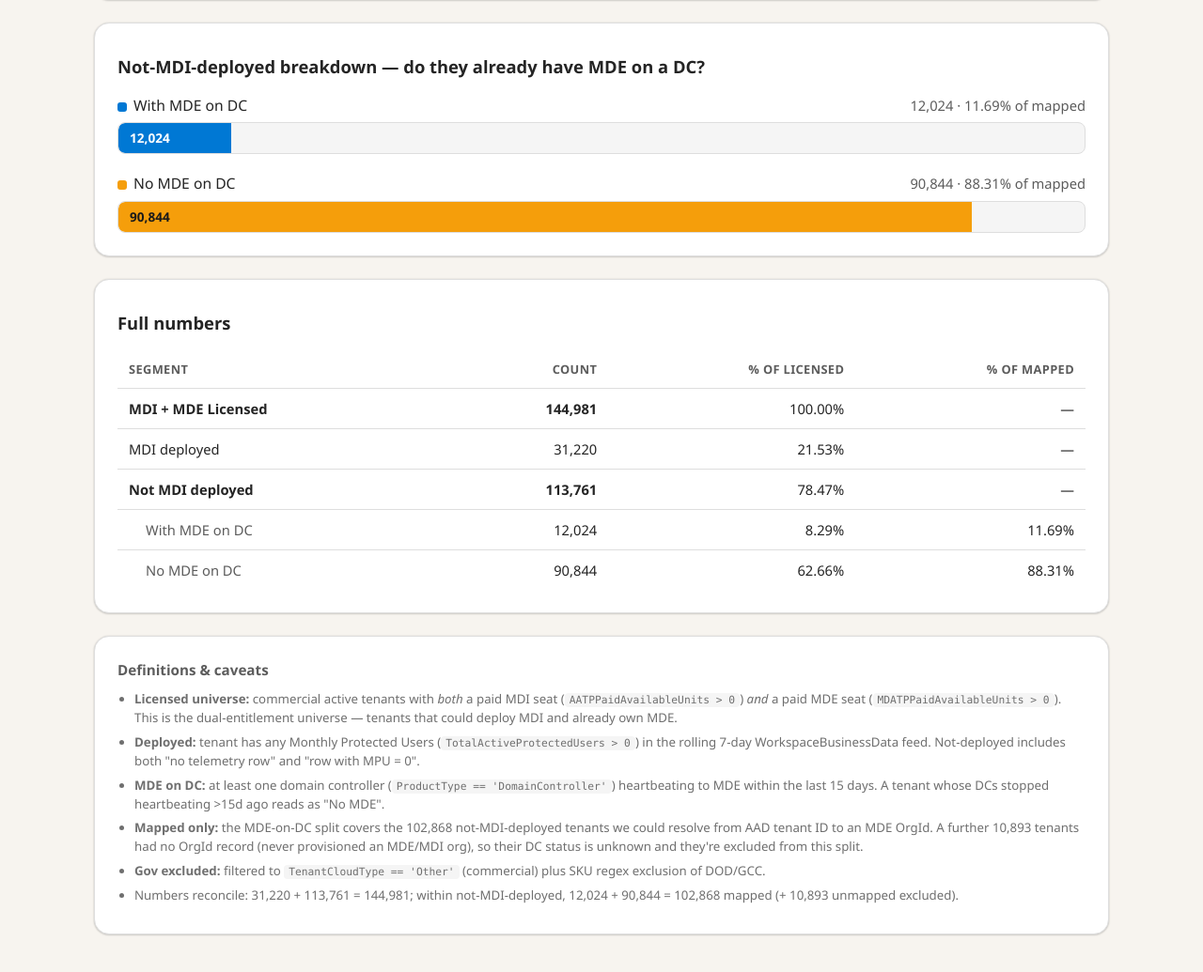
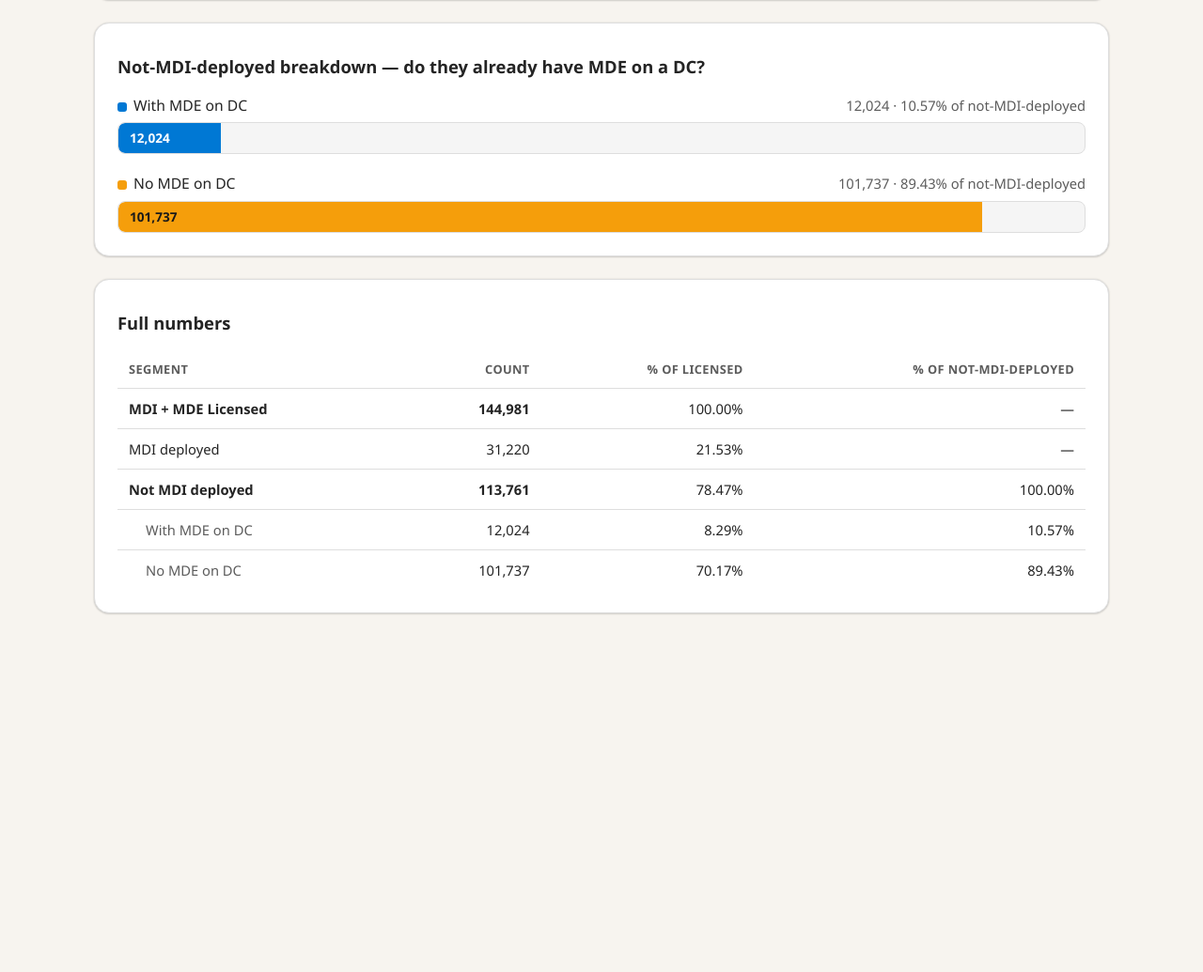
Before and after one commit to rlitinsky/mdi-deploy-funnel, a plain HTML site: page index.html in a window 1280 px wide. Shown: the part 521-1556 px from the top of the page at 94% size. After the commit the page ends 1262 px from the top, so only its background shows below. Drawn offline with Linux system fonts and the light colour scheme.

Commit message:
Fold unmapped into No MDE; remove definitions panel
Co-authored-by: Copilot <223556219+Copilot@users.noreply.github.com>

```diff
--- a/index.html
+++ b/index.html
@@ -170,12 +170,12 @@ code { font-family: Consolas, "Courier New", Courier, monospace; background: var
   <div class="panel">
     <div class="section-title">Not-MDI-deployed breakdown — do they already have MDE on a DC?</div>
     <div class="bar-row">
-      <div class="bar-head"><span class="name"><span class="legend-dot" style="background:var(--cp-link)"></span>With MDE on DC</span><span class="num">12,024 · 11.69% of mapped</span></div>
-      <div class="bar-track"><div class="bar-fill fill-mde" style="width:11.69%">12,024</div></div>
+      <div class="bar-head"><span class="name"><span class="legend-dot" style="background:var(--cp-link)"></span>With MDE on DC</span><span class="num">12,024 · 10.57% of not-MDI-deployed</span></div>
+      <div class="bar-track"><div class="bar-fill fill-mde" style="width:10.57%">12,024</div></div>
     </div>
     <div class="bar-row">
-      <div class="bar-head"><span class="name"><span class="legend-dot" style="background:var(--cp-warning)"></span>No MDE on DC</span><span class="num">90,844 · 88.31% of mapped</span></div>
-      <div class="bar-track"><div class="bar-fill fill-nomde" style="width:88.31%">90,844</div></div>
+      <div class="bar-head"><span class="name"><span class="legend-dot" style="background:var(--cp-warning)"></span>No MDE on DC</span><span class="num">101,737 · 89.43% of not-MDI-deployed</span></div>
+      <div class="bar-track"><div class="bar-fill fill-nomde" style="width:89.43%">101,737</div></div>
     </div>
   </div>
 
@@ -183,28 +183,16 @@ code { font-family: Consolas, "Courier New", Courier, monospace; background: var
     <div class="section-title">Full numbers</div>
     <table>
       <thead>
-        <tr><th>Segment</th><th class="num">Count</th><th class="num">% of Licensed</th><th class="num">% of Mapped</th></tr>
+        <tr><th>Segment</th><th class="num">Count</th><th class="num">% of Licensed</th><th class="num">% of Not-MDI-deployed</th></tr>
       </thead>
       <tbody>
         <tr><td><strong>MDI + MDE Licensed</strong></td><td class="num"><strong>144,981</strong></td><td class="num">100.00%</td><td class="num">—</td></tr>
         <tr><td>MDI deployed</td><td class="num">31,220</td><td class="num">21.53%</td><td class="num">—</td></tr>
-        <tr><td><strong>Not MDI deployed</strong></td><td class="num"><strong>113,761</strong></td><td class="num">78.47%</td><td class="num">—</td></tr>
-        <tr class="indent"><td>With MDE on DC</td><td class="num">12,024</td><td class="num">8.29%</td><td class="num">11.69%</td></tr>
-        <tr class="indent"><td>No MDE on DC</td><td class="num">90,844</td><td class="num">62.66%</td><td class="num">88.31%</td></tr>
+        <tr><td><strong>Not MDI deployed</strong></td><td class="num"><strong>113,761</strong></td><td class="num">78.47%</td><td class="num">100.00%</td></tr>
+        <tr class="indent"><td>With MDE on DC</td><td class="num">12,024</td><td class="num">8.29%</td><td class="num">10.57%</td></tr>
+        <tr class="indent"><td>No MDE on DC</td><td class="num">101,737</td><td class="num">70.17%</td><td class="num">89.43%</td></tr>
       </tbody>
     </table>
-  </div>
-
-  <div class="panel notes">
-    <h3>Definitions &amp; caveats</h3>
-    <ul>
-      <li><strong>Licensed universe:</strong> commercial active tenants with <em>both</em> a paid MDI seat (<code>AATPPaidAvailableUnits &gt; 0</code>) <em>and</em> a paid MDE seat (<code>MDATPPaidAvailableUnits &gt; 0</code>). This is the dual-entitlement universe — tenants that could deploy MDI and already own MDE.</li>
-      <li><strong>Deployed:</strong> tenant has any Monthly Protected Users (<code>TotalActiveProtectedUsers &gt; 0</code>) in the rolling 7-day WorkspaceBusinessData feed. Not-deployed includes both "no telemetry row" and "row with MPU = 0".</li>
-      <li><strong>MDE on DC:</strong> at least one domain controller (<code>ProductType == 'DomainController'</code>) heartbeating to MDE within the last 15 days. A tenant whose DCs stopped heartbeating &gt;15d ago reads as "No MDE".</li>
-      <li><strong>Mapped only:</strong> the MDE-on-DC split covers the 102,868 not-MDI-deployed tenants we could resolve from AAD tenant ID to an MDE OrgId. A further 10,893 tenants had no OrgId record (never provisioned an MDE/MDI org), so their DC status is unknown and they're excluded from this split.</li>
-      <li><strong>Gov excluded:</strong> filtered to <code>TenantCloudType == 'Other'</code> (commercial) plus SKU regex exclusion of DOD/GCC.</li>
-      <li>Numbers reconcile: 31,220 + 113,761 = 144,981; within not-MDI-deployed, 12,024 + 90,844 = 102,868 mapped (+ 10,893 unmapped excluded).</li>
-    </ul>
   </div>
 </div>
 </body>
```
